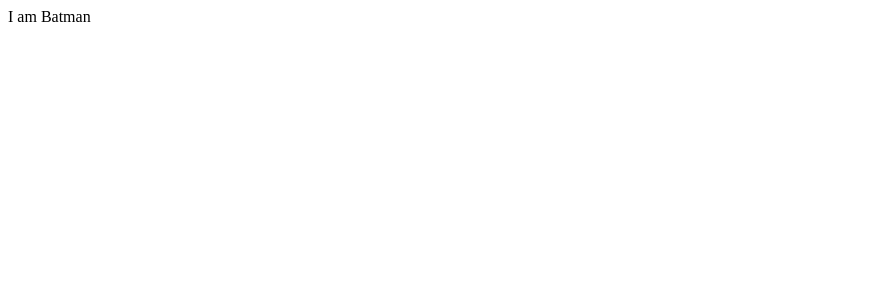
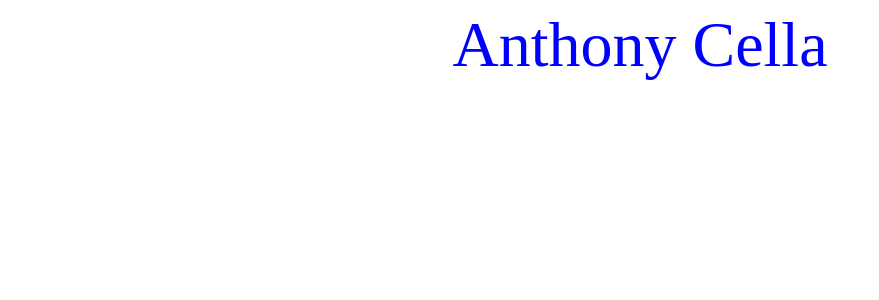
Before and after one commit to anthonycella/Anthony-Cella, a React (Create React App) app in the folder client/: page / in a window 1280 px wide. Shown: the top 300 px of the page, without its empty margins (0-879 px from the left). Built offline with nearby package versions, Linux system fonts and the light colour scheme; the HTML template or start-up script is replaced by a standard one.

Commit message:
Created a header to the webpage. It is a component called Title located in components/title.jsx

```diff
--- a/client/src/App.jsx
+++ b/client/src/App.jsx
@@ -1,9 +1,8 @@
 import React from 'react';
+import Title from './components/title';
 
 export default function App() {
   return (
-    <div>
-      I am Batman
-    </div>
+    <Title />
   )
 }
--- /dev/null
+++ b/client/src/components/title.jsx
@@ -0,0 +1,20 @@
+import React from 'react';
+import styled from 'styled-components';
+
+export default function Title() {
+  return (
+    <TitleContainer>
+      <TitleText>Anthony Cella</TitleText>
+    </TitleContainer>
+  );
+}
+
+const TitleContainer = styled.div`
+  display: flex;
+  justify-content: center;
+`;
+
+const TitleText = styled.div`
+  color: blue;
+  font-size: 4em;
+`;
```
Also changed, not shown: package.json (+9 -2 lines).
